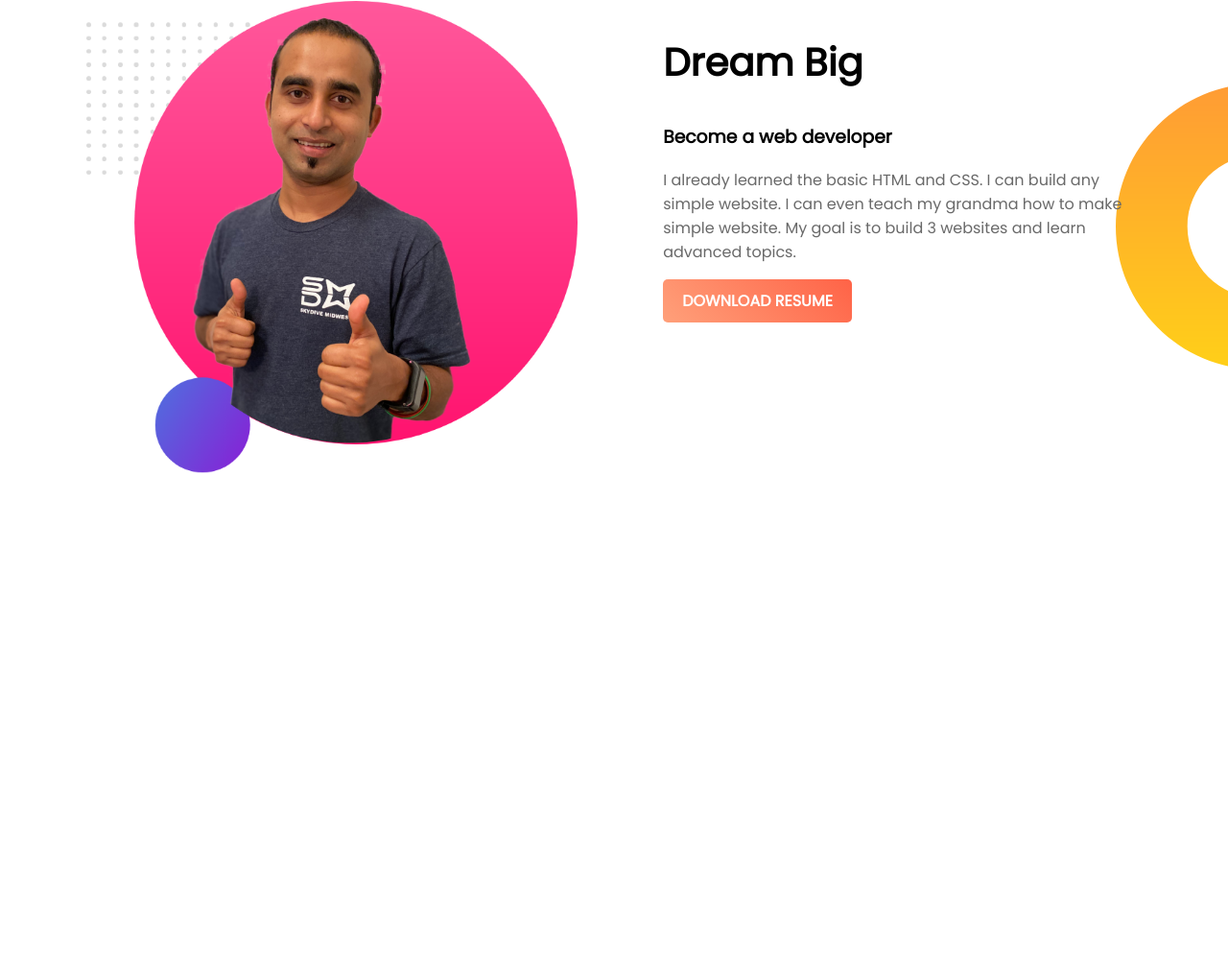
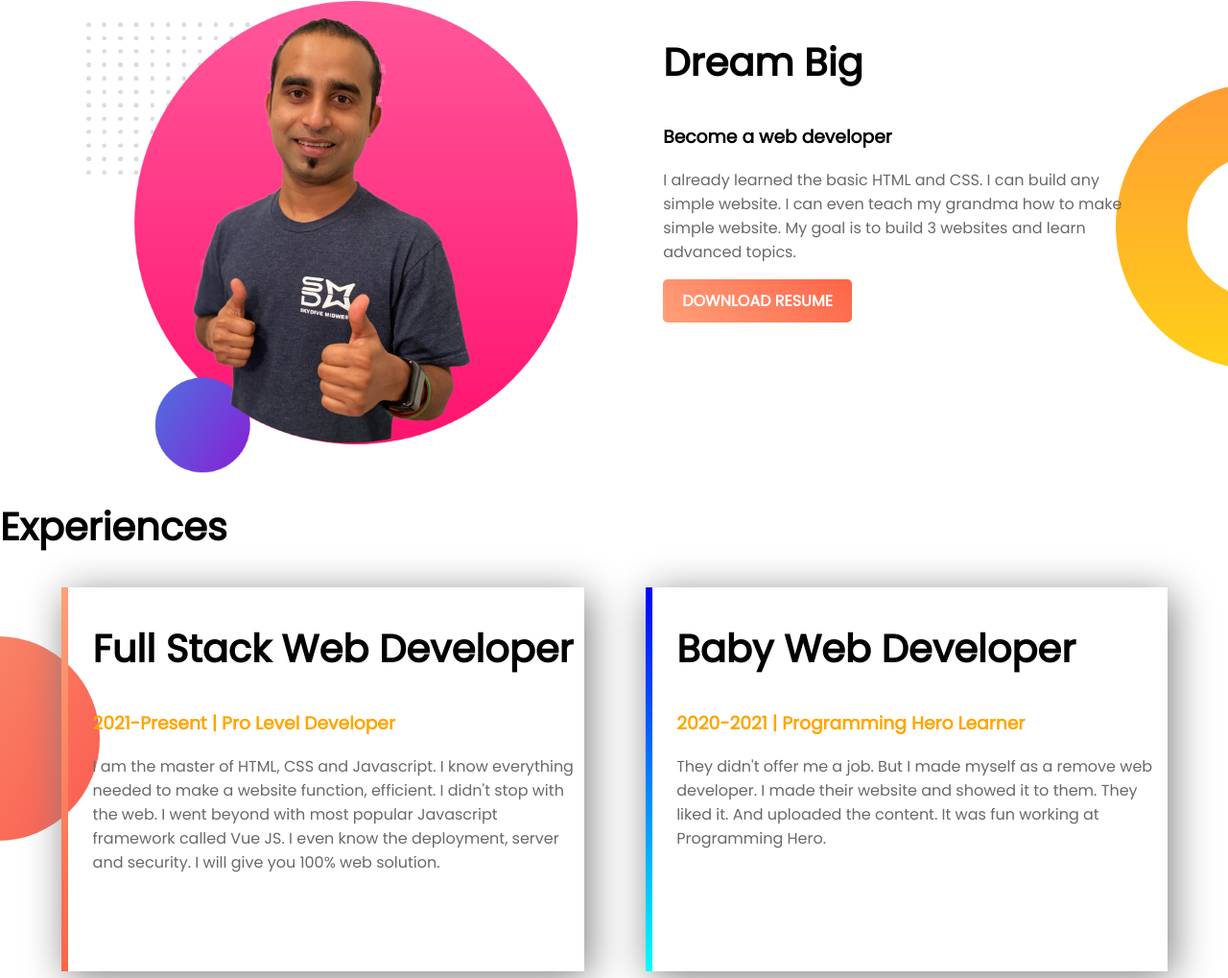
Before and after one commit to mkmahfuz/web-porfolio, a plain HTML site: page index.html in a window 1280 px wide. Shown: the part 514-1533 px from the top of the page at 96% size. Before the commit the page ends 1014 px from the top, so only its background shows below. Drawn offline with Linux system fonts and the light colour scheme.

Commit message:
experience area added v-4.10

```diff
--- a/index.html
+++ b/index.html
@@ -24,17 +24,27 @@
     <section class="dream-area">
         <div class="half-width">
             <img src="images/jhankar2.png" alt="">
-
         </div>
         <div class="half-width">
             <h2>Dream Big</h2>
-
             <h3>Become a web developer</h3>
             <p>I already learned the basic HTML and CSS. I can build any simple website. I can even teach my grandma how to make simple website. My goal is to build 3 websites and learn advanced topics.</p>
             <a class="linked-button" href="" target="_blank">DOWNLOAD RESUME</a>
-
         </div>
 
     </section>
+    <section class="experience-area">
+        <h2>Experiences</h2>
+        <div class="half-width" id="full-stack">
+            <h2>Full Stack Web Developer</h2>
+            <h3 class="highlight-orange">2021-Present | Pro Level Developer</h3>
+            <p>I am the master of HTML, CSS and Javascript. I know everything needed to make a website function, efficient. I didn't stop with the web. I went beyond with most popular Javascript framework called Vue JS. I even know the deployment, server and security. I will give you 100% web solution.</p>
+        </div>
+        <div class="half-width" id="baby-web">
+            <h2 >Baby Web Developer</h2>
+            <h3 class="highlight-orange">2020-2021 | Programming Hero Learner</h3>
+            <p>They didn't offer me a job. But I made myself as a remove web developer. I made their website and showed it to them. They liked it. And uploaded the content. It was fun working at Programming Hero.</p>
+        </div >
+    </section>
 </body>
 </html>
--- a/style.css
+++ b/style.css
@@ -46,3 +46,24 @@ section{
     background-repeat: no-repeat;
     background-position: right;
 }
+
+.experience-area{
+    background-image: url("images/exp-bg.png");
+    background-repeat: no-repeat;
+    background-position: left;
+}
+
+.experience-area div{
+    box-shadow: 5px 7px 40px gray;
+    height: 80%;
+}
+#full-stack{
+    border-left: 7px solid;
+    border-image: linear-gradient(180deg,lightsalmon,tomato);
+    border-image-slice: 1;
+}
+#baby-web{
+    border-left: 7px solid;
+    border-image: linear-gradient(180deg,blue,cyan);
+    border-image-slice: 1;
+}
```
